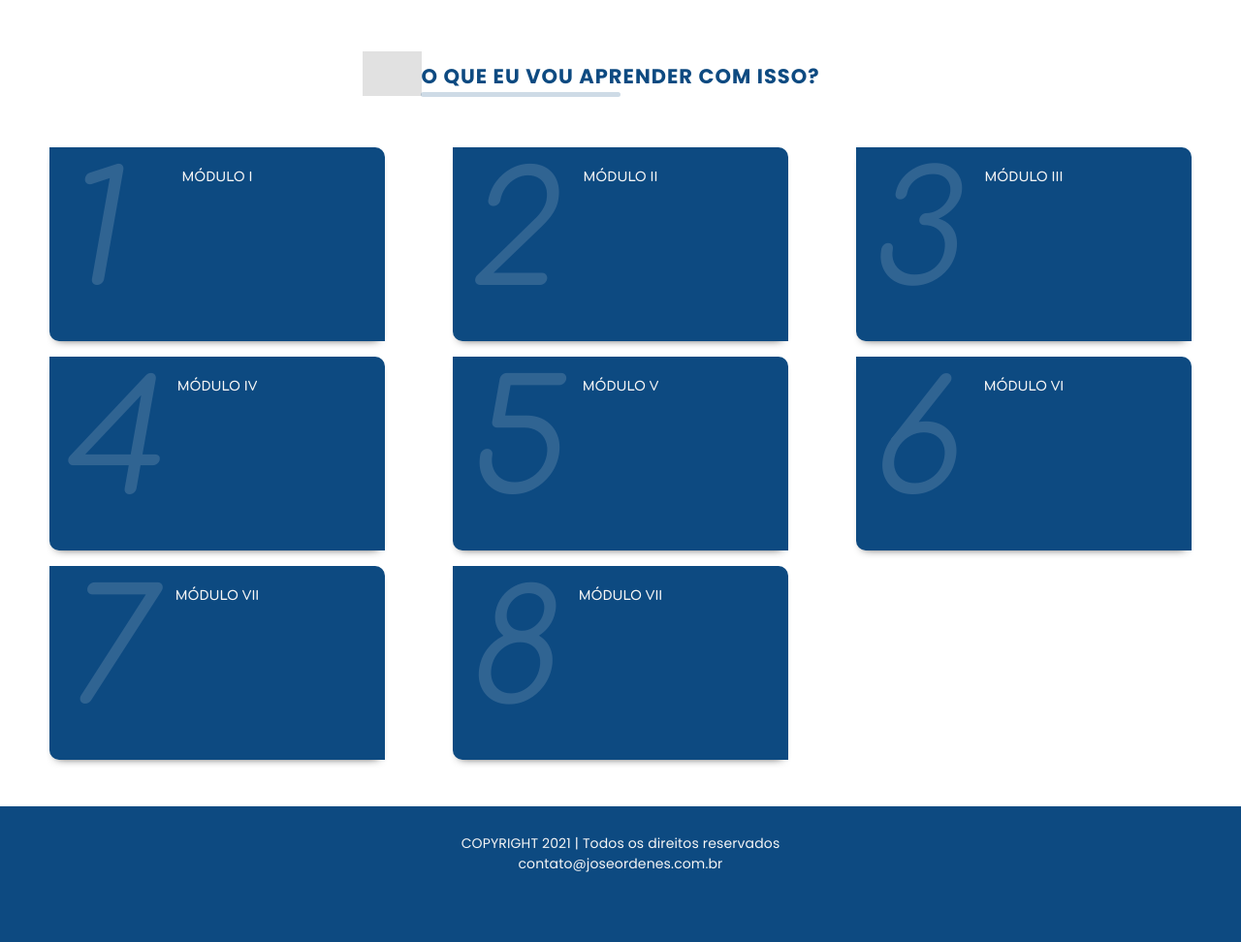
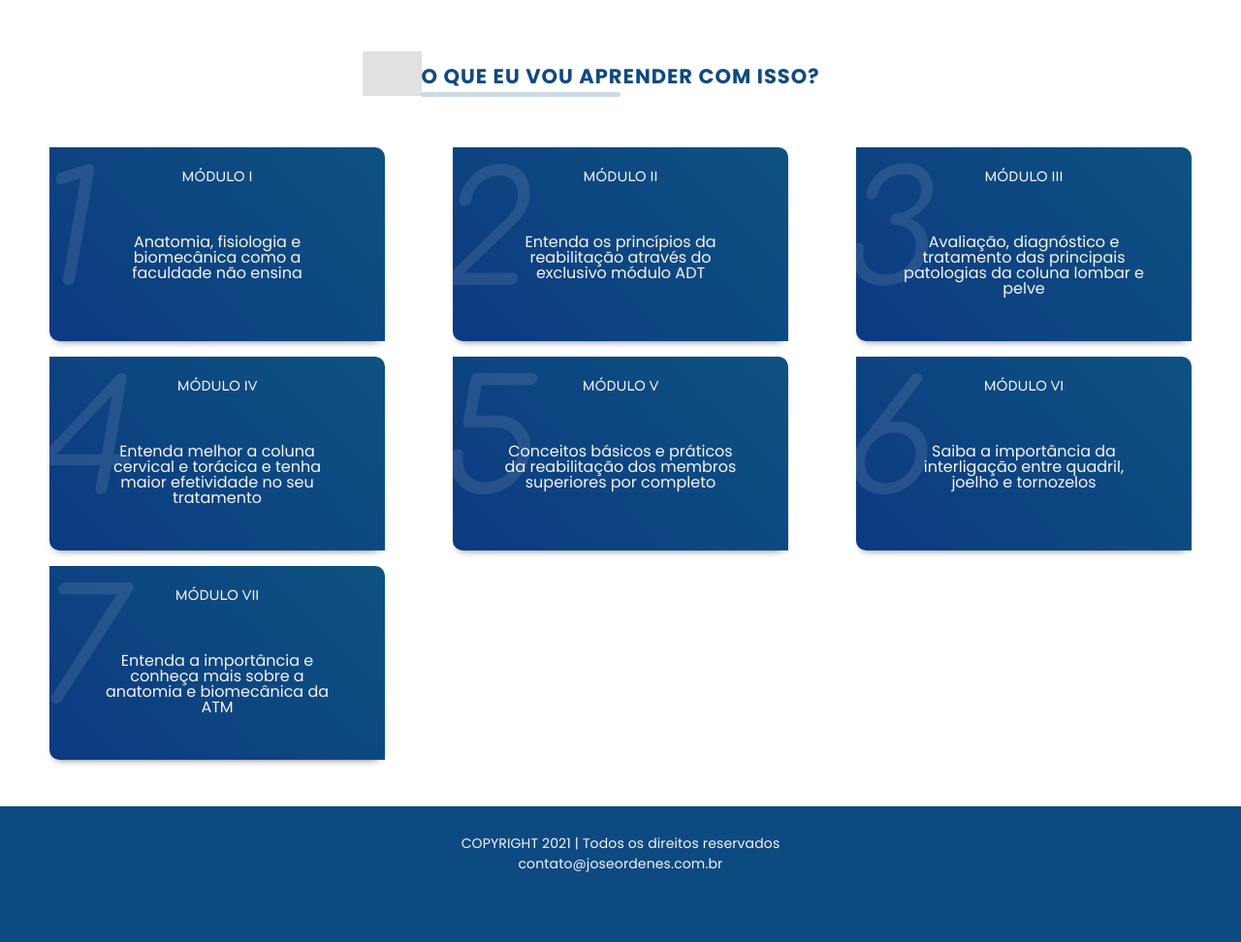
Before and after one commit to Startap/newtimes-joseordenes, a PHP site: template views/website/partials_mentoria/_course_modules.php in a window 1280 px wide. Shown: the whole page at 97% size. Run offline with PHP 8.4, Linux system fonts and the light colour scheme; the template is opened without the code that fills it, so the values that code supplies are empty; style sheets or scripts are compiled from the project's sources; grey boxes are pictures that could not be loaded.

Commit message:
🚧 Style modules cards and flip effect

```diff
--- a/assets/sass/mentoria.scss
+++ b/assets/sass/mentoria.scss
@@ -289,13 +289,13 @@ strong {
 
             &:after {
                 position: absolute;
-                left: 20px;
+                left: -10px;
                 top: 10px;
                 content: attr(data-key);
                 font-family: $fontSansSerifRounded;
                 font-size: 10rem;
                 color: $colorLight;
-                opacity: 15%;
+                opacity: 10%;
                 text-align: left;
                 transform: skew(-10deg, 0deg);
             }
@@ -304,6 +304,7 @@ strong {
         .card__side--front {
             color: $colorLight;
             background: $colorPrimary;
+            background: linear-gradient(45deg, #0D3A81 0%, #0D5281 100%);
         }
 
         .card__side--back {
@@ -320,4 +321,17 @@ strong {
     &:hover .flip-card {
         transform: rotateY(180deg);
     }
+
+    p.short-description,
+    p.long-description {
+        padding: 2em 45px;
+        font-family: "Poppins";
+        box-sizing: border-box;
+        font-weight: 400;
+        font-size: 1em;
+    }
+
+    p.long-description {
+        font-size: 0.9rem;
+    }
 }
--- a/views/website/partials_mentoria/_course_modules.php
+++ b/views/website/partials_mentoria/_course_modules.php
@@ -1,13 +1,40 @@
 <?php
     $modulesArray = [
-        [ 'title' => 'Módulo I', 'short-description' => '', 'description' => '' ],
-        [ 'title' => 'Módulo II', 'short-description' => '', 'description' => '' ],
-        [ 'title' => 'Módulo III', 'short-description' => '', 'description' => '' ],
-        [ 'title' => 'Módulo IV', 'short-description' => '', 'description' => '' ],
-        [ 'title' => 'Módulo V', 'short-description' => '', 'description' => '' ],
-        [ 'title' => 'Módulo VI', 'short-description' => '', 'description' => '' ],
-        [ 'title' => 'Módulo VII', 'short-description' => '', 'description' => '' ],
-        [ 'title' => 'Módulo VII', 'short-description' => '', 'description' => '' ]
+        [
+            'title' => 'Módulo I',
+            'short-description' => 'Anatomia, fisiologia e biomecânica como a faculdade não ensina',
+            'description' => 'Uma descrição mais longa, com mais palavras e mais elaboradas que a descrição curta, para introduzir ao cliente o conteúdo do módulo atual. Assim temos como mostrar mais informações ao navegante.'
+        ],
+        [
+            'title' => 'Módulo II',
+            'short-description' => 'Entenda os princípios da reabilitação através do exclusivo módulo ADT',
+            'description' => 'Uma descrição mais longa, com mais palavras e mais elaboradas que a descrição curta, para introduzir ao cliente o conteúdo do módulo atual. Assim temos como mostrar mais informações ao navegante.'
+        ],
+        [
+            'title' => 'Módulo III',
+            'short-description' => 'Avaliação, diagnóstico e tratamento das principais patologias da coluna lombar e pelve',
+            'description' => 'Uma descrição mais longa, com mais palavras e mais elaboradas que a descrição curta, para introduzir ao cliente o conteúdo do módulo atual. Assim temos como mostrar mais informações ao navegante.'
+        ],
+        [
+            'title' => 'Módulo IV',
+            'short-description' => 'Entenda melhor a coluna cervical e torácica e tenha maior efetividade no seu tratamento',
+            'description' => 'Uma descrição mais longa, com mais palavras e mais elaboradas que a descrição curta, para introduzir ao cliente o conteúdo do módulo atual. Assim temos como mostrar mais informações ao navegante.'
+        ],
+        [
+            'title' => 'Módulo V',
+            'short-description' => 'Conceitos básicos e práticos da reabilitação dos membros superiores por completo',
+            'description' => 'Uma descrição mais longa, com mais palavras e mais elaboradas que a descrição curta, para introduzir ao cliente o conteúdo do módulo atual. Assim temos como mostrar mais informações ao navegante.'
+        ],
+        [
+            'title' => 'Módulo VI',
+            'short-description' => 'Saiba a importância da interligação entre quadril, joelho e tornozelos',
+            'description' => 'Uma descrição mais longa, com mais palavras e mais elaboradas que a descrição curta, para introduzir ao cliente o conteúdo do módulo atual. Assim temos como mostrar mais informações ao navegante.'
+        ],
+        [
+            'title' => 'Módulo VII',
+            'short-description' => 'Entenda a importância e conheça mais sobre a anatomia e biomecânica da ATM',
+            'description' => 'Uma descrição mais longa, com mais palavras e mais elaboradas que a descrição curta, para introduzir ao cliente o conteúdo do módulo atual. Assim temos como mostrar mais informações ao navegante.'
+        ],
     ];
 
     $processedModules = [];
```
